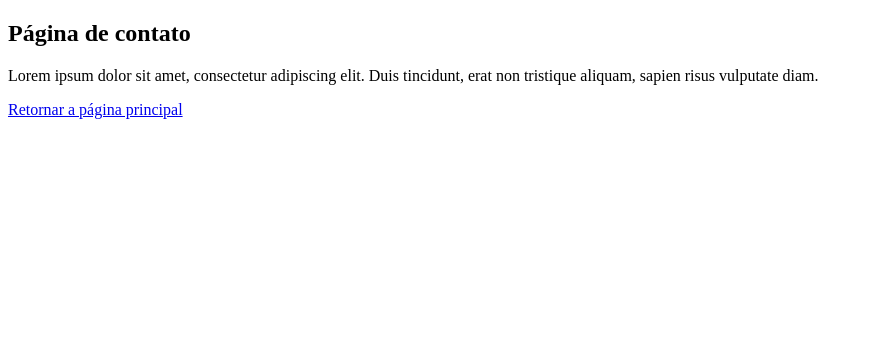
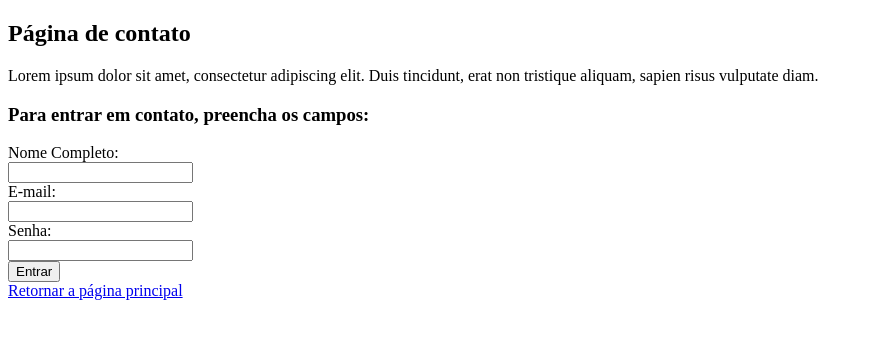
Before and after one commit to FabiadS/Curso-Udemy-Desenvolvimento-Web, a plain HTML site: page contato.html in a window 1280 px wide. Shown: the whole page, without its empty margins (0-869 px from the left). Drawn offline with Linux system fonts and the light colour scheme.

Commit message:
Formulários

```diff
--- a/contato.html
+++ b/contato.html
@@ -13,6 +13,19 @@
         Lorem ipsum dolor sit amet, consectetur adipiscing elit. Duis tincidunt, erat non tristique aliquam, sapien risus vulputate diam.
     </p>
 
+    <h3>Para entrar em contato, preencha os campos:</h3>
+    <form>
+        Nome Completo:<br>
+        <input type="text" name="login"> <br>
+        E-mail:<br>
+        <input type="text" name="e-mail"> <br>
+        Senha: <br>
+        <input type="password" name="senha"> <br>
+
+        <input type="submit" value="Entrar"></input>
+
+    </form>
+
     <a href="index.html">Retornar a página principal</a>
 
 </body>
```
